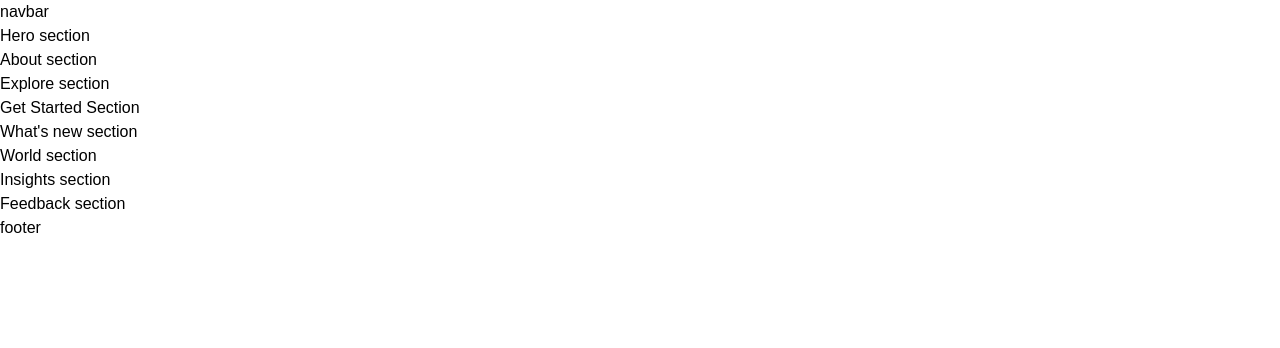
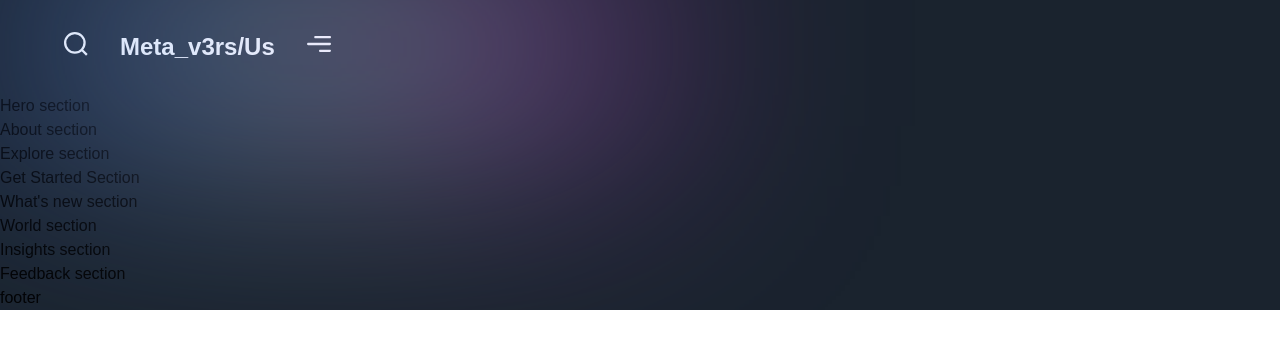
Before and after one commit to GrandChefDotKong/next-metaverse, a Next.js app: page / in a window 1280 px wide. Shown: the top 348 px of the page. Built offline with nearby package versions, Linux system fonts and the light colour scheme; a web font is replaced by a local one.

Commit message:
navbar updated

```diff
--- a/app/page.js
+++ b/app/page.js
@@ -2,7 +2,7 @@
 import { About, Explore, Feedback, GetStarted, Hero, Insights, WhatsNew, World } from '../sections';
 
 const Page = () => (
-  <div>
+  <div className="bg-primary-black overflow-hidden">
     <Navbar />
     <Hero />
     <About />
--- a/components/Navbar.jsx
+++ b/components/Navbar.jsx
@@ -1,9 +1,25 @@
 'use client';
 
+import { motion } from 'framer-motion';
+import styles from '../styles';
+import { navVariants } from '../utils/motion';
+
 const Navbar = () => (
-  <nav>
-    navbar
-  </nav>
+  <motion.nav
+    variants={navVariants}
+    initial="hidden"
+    whileInView="show"
+    className={`${styles.xPaddings} py-8 relative`}
+  >
+    <div className="absolute w-[50%] inset-0 gradient-01" />
+    <div className={`${styles.innerWidth} mx-auto flex justity-between gap-8`}>
+      <img src="/search.svg" alt="search" className="w-[24px] h-[24px] object-contain" />
+      <h2 className="font-extrabold text-[24px] leading-[30px] text-white">
+        Meta_v3rs/Us
+      </h2>
+      <img src="/menu.svg" alt="menu" className="w-[24px] h-[24px] object-contain" />
+    </div>
+  </motion.nav>
 );
 
 export default Navbar;
```
Also changed, not shown: package.json (+0 -7 lines), pages/index.js (deleted, +0 -19 lines), 1 other file (tests, documents, lock files or other folders).
